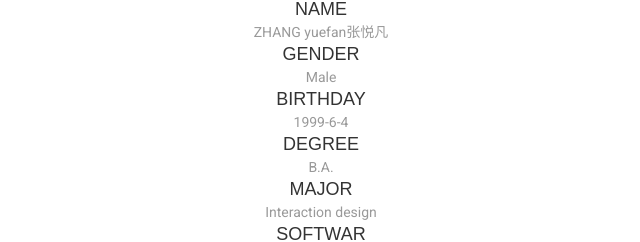
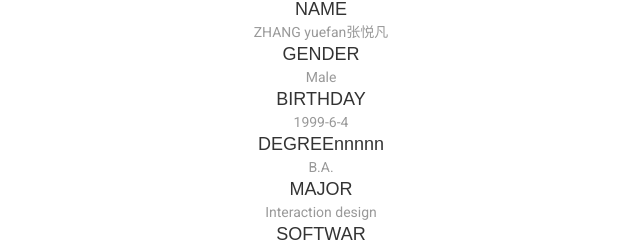
Before and after one commit to zyfnua/zyfnua.github.io, a plain HTML site: page index.html in a window 1280 px wide. Shown: the part 1434-1676 px from the top of the page, 319-959 px from the left. Drawn offline with Linux system fonts and the light colour scheme; a web font is replaced by a local one.

Commit message:
Update index.html

```diff
--- a/index.html
+++ b/index.html
@@ -120,7 +120,7 @@
                             <p class="fw_300">1999-6-4</p>
                         </div>
                         <div class="block_1 pb_15">
-                            <h4 class="fw_700 ">DEGREE</h4>
+                            <h4 class="fw_700 ">DEGREEnnnnn</h4>
                             <p class="fw_300">B.A.</p>
                         </div>
                         <div class="block_1 pb_15">
```
